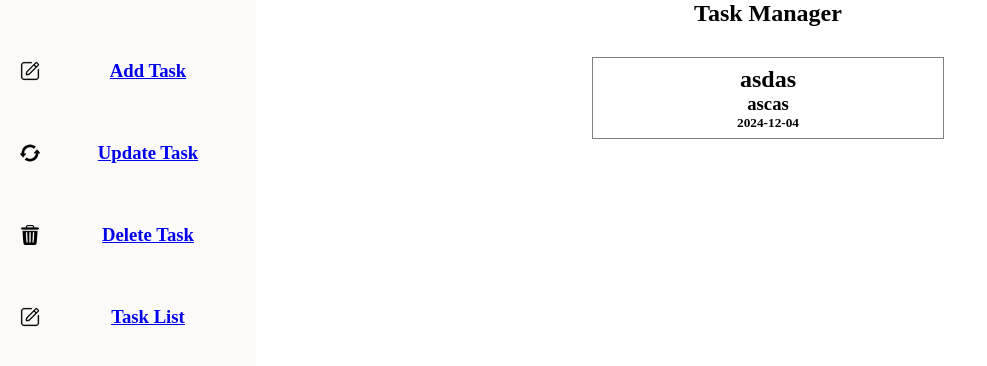
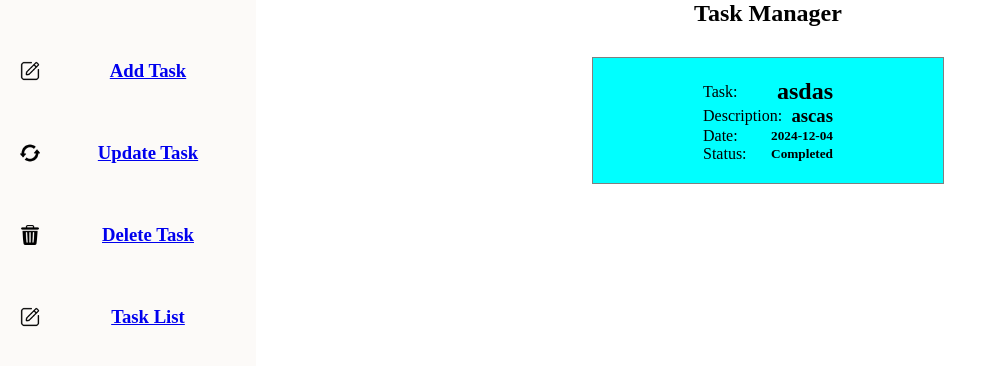
Before and after one commit to Ashok41-dev/TaskManager, a Flask app: page /tasklist in a window 1280 px wide. Shown: the top 366 px of the page, without its empty margins (0-987 px from the left). Run offline with Flask 3, Linux system fonts and the light colour scheme; data comes from the database, SQL or seed files in the repository; both versions use the stored data as it was after the commit.

Commit message:
stylingtextbox

```diff
--- a/TaskManager/app.py
+++ b/TaskManager/app.py
@@ -17,7 +17,8 @@ def get_db_connection():
 #             id INTEGER PRIMARY KEY AUTOINCREMENT,
 #             taskname TEXT NOT NULL,
 #             description TEXT,
-#             date TEXT
+#             date TEXT,
+#             status TEXT
 #         )
 #     ''')
 #     conn.commit()
@@ -103,6 +104,8 @@ def CreateTask():
             task_name = data.get('taskname')
             description = data.get('description')
             date = data.get('date')
+            status = data.get('status')
+
 
             print(f"Task Name: {task_name}, Description: {description}, Date: {date}")
 
@@ -114,8 +117,8 @@ def CreateTask():
 
             # Insert task data into the tasks table
             cursor.execute('''
-                INSERT INTO tasks (taskname, description, date)
-                VALUES (?, ?, ?)''', (task_name, description, date))
+                INSERT INTO tasks (taskname, description, date,status)
+                VALUES (?, ?, ?,?)''', (task_name, description, date,status))
 
             # Commit changes and close the connection
             conn.commit()
--- a/TaskManager/static/css/index.css
+++ b/TaskManager/static/css/index.css
@@ -70,14 +70,23 @@ h1{
 {
     border: 1px solid grey;
     width: 350px;
-    height: 80px;
+    height: 125px;
     margin-top: 30px;
     display: flex;
     justify-content: center;
     align-items: center;
     flex-direction: column;
     position: relative;
+    background-color: aqua;
 }
+.tasklist span
+{
+    display: flex;
+    justify-content: space-between;
+    align-items: center;
+    width:130px ;
+}
+
 .taskmanager
 {
     width: 100%;
--- a/TaskManager/templates/components/addtask.html
+++ b/TaskManager/templates/components/addtask.html
@@ -4,7 +4,7 @@
     <input type="text" name="taskname" placeholder="Task"/>
     <input type="text" name="description" placeholder="Description"/>
     <input type="date" name="date" placeholder="Description"/>
-    <select class="completed">
+    <select class="completed"  name="status">
         <option>Completed</option>
         <option>Incompleted</option>
     </select>
--- a/TaskManager/templates/components/tasklist.html
+++ b/TaskManager/templates/components/tasklist.html
@@ -2,9 +2,10 @@
 <div class="taskmanager">
     {% for i in task %}
     <div class="tasklist">
-        <h2>{{i.taskname}}</h12>
-        <h3>{{i.description}}</h3>
-        <h5>{{i.date}}</h5>
+       <span> Task:<h2>{{i.taskname}}</h2></span>
+        <span>Description:<h3>{{i.description}}</h3></span>
+            <span> Date:<h5>{{i.date}}</h5></span>
+                <span> Status:<h5>{{i.status}}</h5></span>
     </div>
     {% endfor %}
 </div>
```
Also changed, not shown: TaskManager/taskmanager.db.
